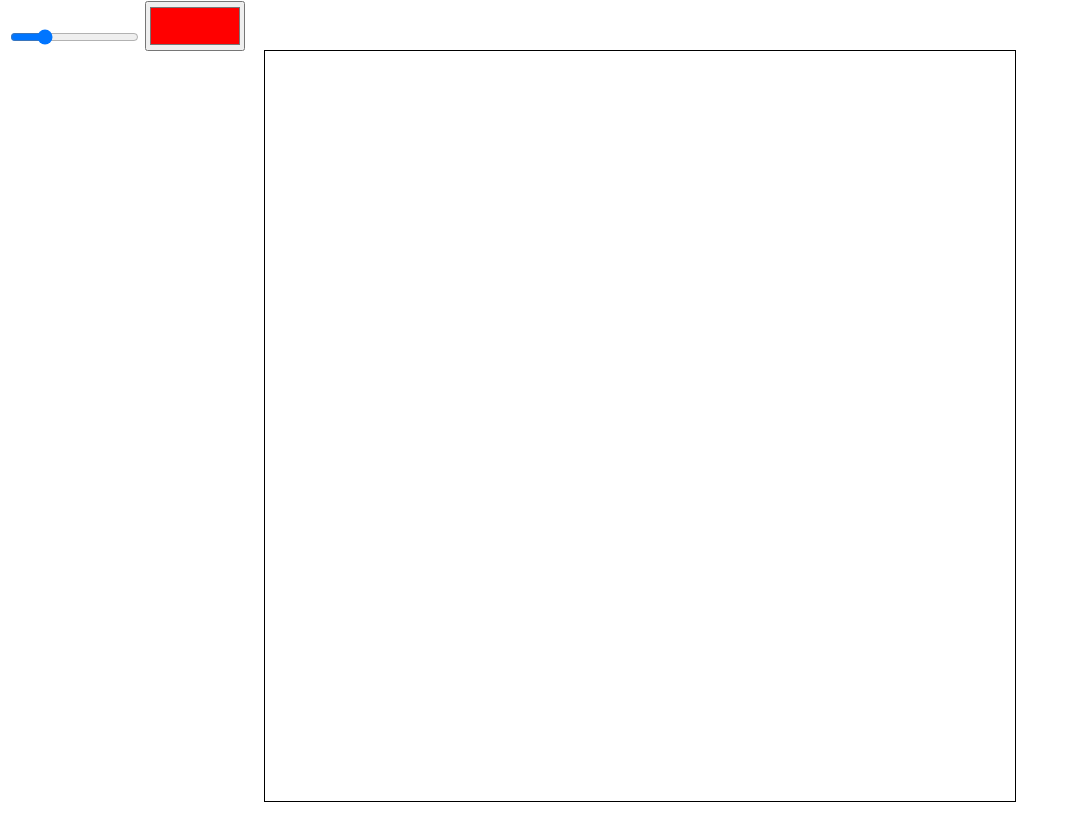
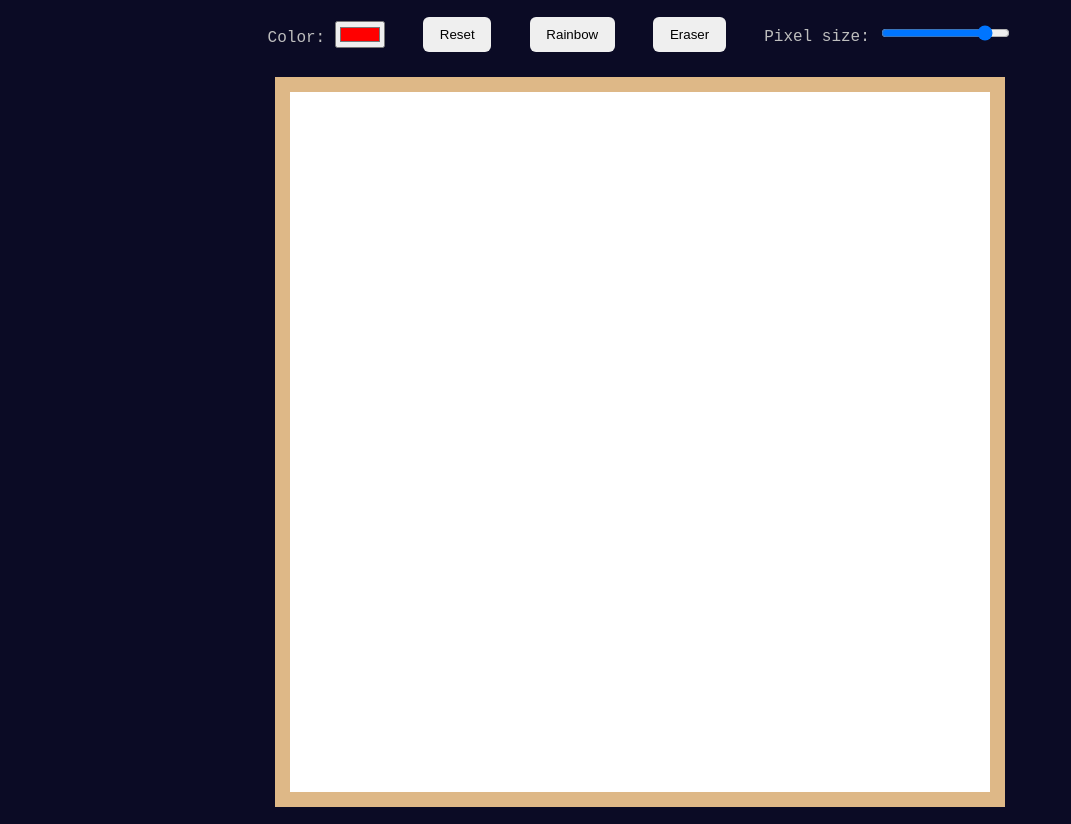
Before and after one commit to HarihanthKumar/etch-a-sketch, a plain HTML site: page index.html in a window 1280 px wide. Shown: the part 79-903 px from the top of the page, without its empty margins (0-1071 px from the left). Drawn offline with Linux system fonts and the light colour scheme.

Commit message:
Styled the page and also added the eraser, reset and rainbow color functionalities

```diff
--- a/css/style.css
+++ b/css/style.css
@@ -1,16 +1,48 @@
+html{
+    font-family: monospace;
+    font-size: 16px;
+    color: #bebebe;
+}
+
+body{
+    background-color: #0b0b25;
+}
+.top-container{
+    display: flex;
+    flex-direction: column;
+}
+
+.heading-container{
+    text-align: center;
+}
+
+.options-container{
+    display: flex;
+    flex-direction: column;
+    width: 100%;
+    justify-content: space-evenly;
+    margin: 0 auto;
+    align-items: center;
+}
+
+.option-items{
+    margin: 0.5em 0;
+}
+
+.button{
+    border: 0;
+    padding: 0.75em 1.25em;
+    border-radius: 6px;
+}
+
 .board-container{
-    margin: 0 auto;
-    padding: 0;
+    margin: 2em auto;
     display: flex;
     flex-direction: column;
     width: 390px;
     height: 390px;
-    outline: 1px solid black;
-}
-
-.color-picker{
-    width: 100px;
-    height: 50px;
+    background-color: white;
+    outline: 15px solid burlywood;
 }
 
 @media screen and (min-width : 600px) {
@@ -18,11 +50,21 @@
         width: 490px;
         height: 490px;
     }
+
+    .options-container{
+        flex-direction: row;
+        width: 100%;
+    }
 }
 
 @media screen and (min-width : 1000px) {
     .board-container{
-        width: 750px;
-        height: 750px;
+        width: 700px;
+        height: 700px;
+    }
+
+    .options-container{
+        flex-direction: row;
+        width: 65%;
     }
 }
--- a/index.html
+++ b/index.html
@@ -6,10 +6,23 @@
         <link href="css/style.css" rel = "stylesheet" type="text/css">
     </head>
     <body>
-        <h1>Etch a Sketch</h1>
-        <div class="slider-container">
-            <input type= 'range' min="1" max="64" value="16" class="slider" id = "pixel-value">
-            <input type="color" value="#ff0000" class="color-picker">
+        <div class="top-container">
+            <div class="heading-container"><h1>Let the artist inside you loose!</h1></div>
+            <div class="options-container">
+                <div class="color-picker option-items">Color:
+                    <label for="color-picker">
+                        <input type="color" value="#FF0000" id="color-picker">
+                    </label>
+                </div>
+                <div class="reset-container option-items"><button class="reset button">Reset</button></div>
+                <div class="rainbow-container option-items"><button class="rainbow button">Rainbow</button></div>
+                <div class="eraser-container option-items"><button class="eraser button">Eraser</button></div>
+                <div class="size-picker option-items">Pixel size:
+                    <label for="size-picker">
+                        <input type="range" min = 1 max = 100 value = 85 id="size-picker">
+                    </label>
+                </div>
+            </div>
         </div>
         <div class="board-container"></div>
         <script src="script.js"></script>
--- a/script.js
+++ b/script.js
@@ -1,26 +1,62 @@
 const boardContainer = document.querySelector('.board-container');
-const boardProperties = boardContainer.getBoundingClientRect();
-const boardWidth = boardProperties.width;
-const boardHeight = boardProperties.height;
-let numOfSquares = 150;
+const sizePicker = document.querySelector('#size-picker');
+const resetButton = document.querySelector('.reset');
+const rainbowButton = document.querySelector('.rainbow');
+const colorPicker = document.querySelector('#color-picker');
+const eraserButton = document.querySelector('.eraser');
+let innerDivs;
 
-for(let i=0;i<numOfSquares;i++){
-    const divsContainer = document.createElement('div');
-    divsContainer.style.width = `${boardWidth}px`;
-    divsContainer.style.display = 'flex';
-    for(let j=0;j<numOfSquares; j++){
-        const innerDiv = document.createElement('div');
-        innerDiv.style.width = (`${(boardWidth / numOfSquares)}px`);
-        innerDiv.style.height = (`${(boardWidth / numOfSquares)}px`);
-        innerDiv.classList.add('inner-div');
-        divsContainer.appendChild(innerDiv);
-    }
-    boardContainer.appendChild(divsContainer);
+function resetBoard(){
+    innerDivs.forEach(divs => {
+        divs.style.backgroundColor = 'white';
+    })
 }
 
-const colorPicker = document.querySelector('.color-picker');
+function normalColorPicker(){
+    innerDivs.forEach(divs => divs.addEventListener('mouseenter', function(e){
+        e.target.style.backgroundColor = document.querySelector('#color-picker').value;
+    }));
+}
+function createBoard(){
+    const boardProperties = boardContainer.getBoundingClientRect();
+    let boardWidth = boardProperties.width;
+    let numOfSquares = (101-sizePicker.value);
+    let eachSquareWidth = (boardWidth / numOfSquares);
+    boardContainer.innerHTML = '';
+    for(let i=0;i<numOfSquares;i++){
+        let innerDivsContainer = document.createElement('div');
+        innerDivsContainer.style.display = 'flex';
+        for(let j=0; j<numOfSquares; j++){
+            let innerDiv = document.createElement('div');
+            innerDiv.style.width = `${eachSquareWidth}px`;
+            innerDiv.style.height = `${eachSquareWidth}px`;
+            innerDiv.classList.add('inner-div');
+            innerDivsContainer.appendChild(innerDiv);
+        }
+        boardContainer.appendChild(innerDivsContainer);
+        innerDivs = document.querySelectorAll('.inner-div');
+        normalColorPicker();
+    }
+}
 
-const innerDivs = document.querySelectorAll('.inner-div');
-innerDivs.forEach(div => div.addEventListener('mouseenter', function(e){
-    e.target.style.backgroundColor = colorPicker.value;
-}));
+function customColorGrid(){
+    innerDivs.forEach(divs => divs.addEventListener('mouseenter', function(e){
+        let redValue = Math.round(Math.random() * 255);
+        let blueValue = Math.round(Math.random() * 255);
+        let greenValue = Math.round(Math.random() * 255);
+        e.target.style.backgroundColor = `rgb(${redValue}, ${blueValue}, ${greenValue})`;
+    }));
+}
+
+function eraseBackground(){
+    innerDivs.forEach(divs => divs.addEventListener('mouseenter', function(e){
+        e.target.style.backgroundColor = 'white';
+    }));
+}
+createBoard();
+resetButton.addEventListener('click', resetBoard);
+sizePicker.addEventListener('input', createBoard);
+rainbowButton.addEventListener('click', customColorGrid);
+colorPicker.addEventListener('input', normalColorPicker);
+colorPicker.addEventListener('click', normalColorPicker);
+eraserButton.addEventListener('click', eraseBackground);
```
